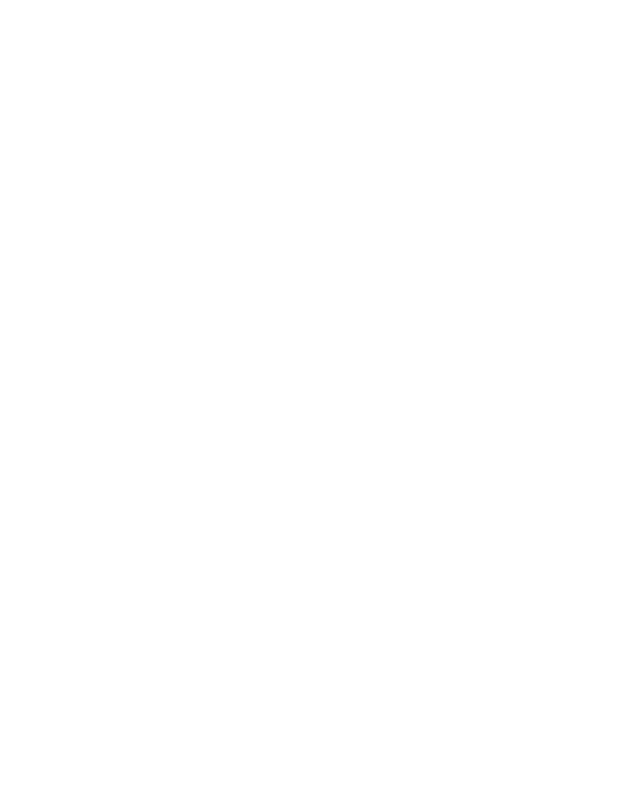
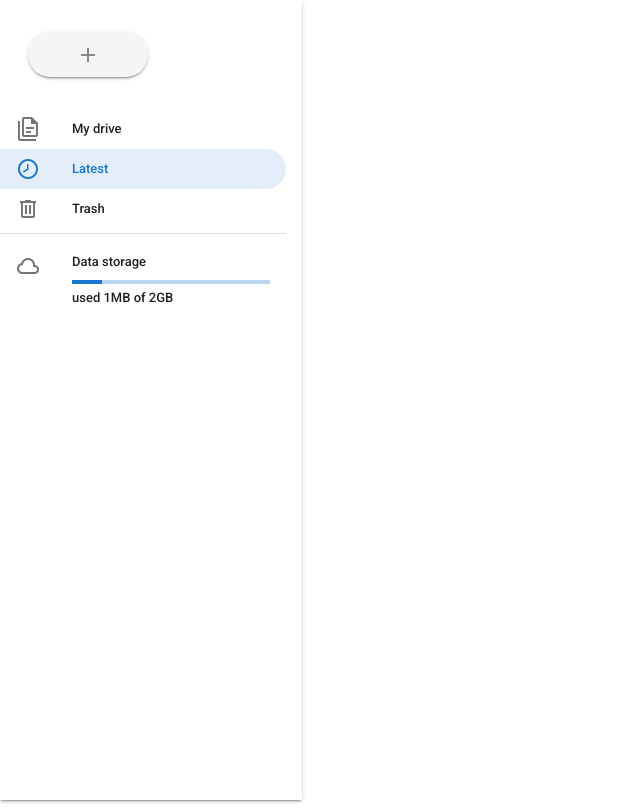
Before and after one commit to krystianwitkowski/clodu-storage, a Vue app: page /trash in a window 1280 px wide. Shown: the whole page, without its empty margins (0-640 px from the left). Built offline with nearby package versions, Linux system fonts and the light colour scheme.

Commit message:
created menu component

```diff
--- a/src/App.vue
+++ b/src/App.vue
@@ -1,13 +1,36 @@
 <template>
   <v-app>
-    <v-main >
-
+    <v-main class="d-flex flex-row">
+        <v-row>
+          <v-col cols="3">
+            <Menu />
+          </v-col>
+          <v-col cols="9">
+            <Board />
+          </v-col>
+        </v-row>
     </v-main>
   </v-app>
 </template>
 
 <script>
+import Menu from './components/Menu.vue';
+import Board from './components/Board.vue';
+
 export default {
   name: 'App',
+  components: {
+    Menu,
+    Board
+  }
 };
 </script>
+
+<style>
+
+  .v-main__wrap {
+    display: flex;
+    flex-direction: row;
+  }
+
+</style>
--- /dev/null
+++ b/src/components/Menu.vue
@@ -0,0 +1,70 @@
+<template>
+  <v-card
+      class="mx-auto pr-4"
+      width="100%"
+      height="100vh"
+      tile
+    >
+    <v-btn
+      rounded
+      width="120"
+      height="45"
+      class="mt-8 mb-8 ml-7"
+      style="color: #888888;"
+    >
+      <v-icon>
+        mdi-plus
+      </v-icon>
+    </v-btn>
+
+      <v-list dense shaped class="pa-0">
+        <v-list-item-group
+          v-model="selectedItem"
+          color="primary"
+        >
+          <v-list-item
+            v-for="(item, i) in items"
+            :key="i"
+          >
+            <v-list-item-icon>
+              <v-icon v-text="item.icon"></v-icon>
+            </v-list-item-icon>
+            <v-list-item-content>
+              <v-list-item-title v-text="item.text"></v-list-item-title>
+            </v-list-item-content>
+          </v-list-item>
+        </v-list-item-group>
+      </v-list>
+      <v-divider class="mt-1 mb-1"></v-divider>
+      <v-list dense>
+        <v-list-item-group>
+          <v-list-item>
+            <v-list-item-icon>
+              <v-icon>mdi-cloud-outline</v-icon>
+            </v-list-item-icon>
+            <v-list-item-content>
+              <v-list-item-title>Data storage</v-list-item-title>
+              <v-list-item-title class="mt-2"><v-progress-linear value="15"></v-progress-linear></v-list-item-title>
+              <v-list-item-title class="mt-1">used 1MB of 2GB</v-list-item-title>
+            </v-list-item-content>
+          </v-list-item>
+        </v-list-item-group>
+      </v-list>
+    </v-card>
+</template>
+
+<script>
+export default {
+  name: 'Menu',
+  data(){
+    return {
+      selectedItem: 1,
+      items: [
+        { text: 'My drive', icon: 'mdi-file-document-multiple-outline' },
+        { text: 'Latest', icon: 'mdi-clock-time-eight-outline' },
+        { text: 'Trash', icon: 'mdi-trash-can-outline' },
+      ],
+    }
+  }
+};
+</script>
```
Also changed, not shown: src/components/Board.vue (added).
